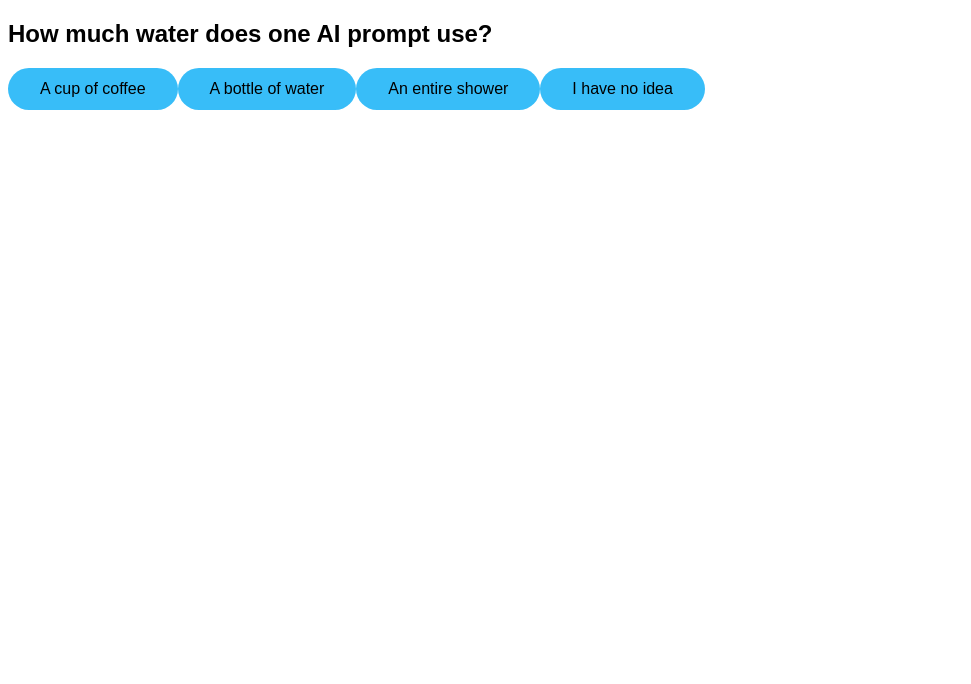
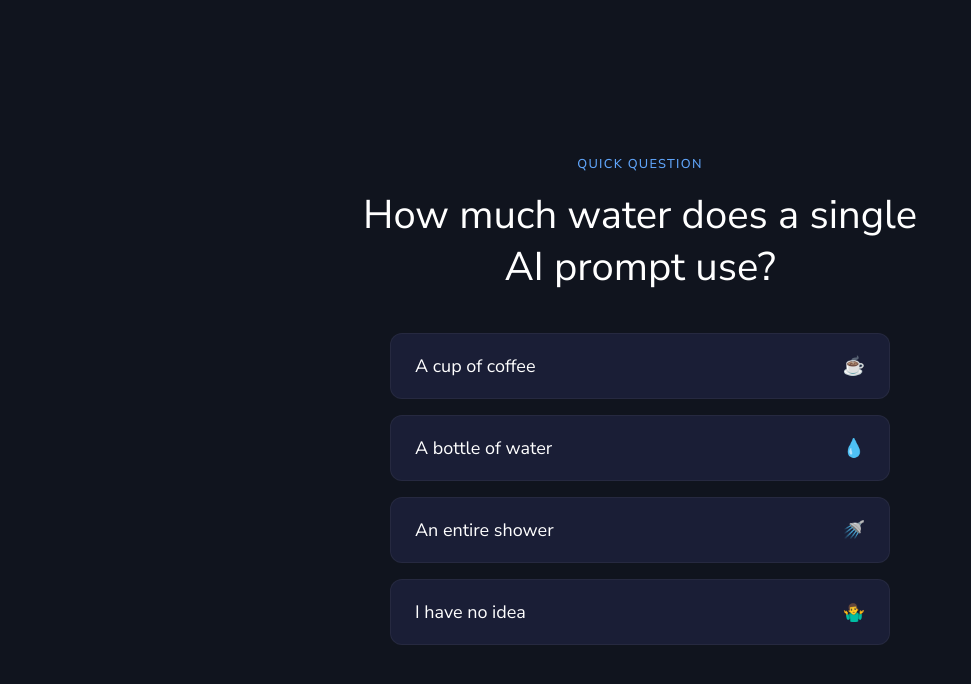
Before and after one commit to hye-soo/MDIA2109-ai-water, a Next.js app: page / in a window 1280 px wide. Both pictures are taken after a click on the button "Start Simulation". Shown: the top 684 px of the page, without its empty margins (0-971 px from the left). Built offline with nearby package versions, Linux system fonts and the light colour scheme.

Commit message:
quiz page finished, font change

```diff
--- a/app/components/quiz.js
+++ b/app/components/quiz.js
@@ -1,31 +1,61 @@
 import { useState } from "react";
+import styles from "./quiz.module.css";
 
 export default function QuizSection({ onDone }) {
   const [guessed, setGuessed] = useState(null);
 
   const options = [
-    { label: "A cup of coffee", value: "cup" },
-    { label: "A bottle of water", value: "bottle" },
-    { label: "An entire shower", value: "shower" },
-    { label: "I have no idea", value: "no_idea" },
+    { label: "A cup of coffee", value: "cup", emoji: "☕" },
+    { label: "A bottle of water", value: "bottle", emoji: "💧", correct: true },
+    { label: "An entire shower", value: "shower", emoji: "🚿" },
+    { label: "I have no idea", value: "no_idea", emoji: "🤷‍♂️" },
   ];
 
   function handleGuess(value) {
-    if (guessed) return;
+    if (guessed) return; // Prevent multiple guesses
+
     setGuessed(value);
-    setTimeout(() => onDone(), 1500);
+
+    // Automatically transition after showing the result
+    setTimeout(() => {
+      onDone();
+    }, 1500);
   }
 
   return (
-    <div>
-      <h2>How much water does one AI prompt use?</h2>
-      {options.map((opt) => (
-        <button key={opt.value} onClick={() => handleGuess(opt.value)}>
-          {opt.label}
-          {guessed && opt.value === "bottle" && " ✓"}
-        </button>
-      ))}
-      {guessed && <p>One prompt uses about 500ml of water.</p>}
+    <div className={styles.container}>
+      <div className={styles.headerContainer}>
+        <span className={styles.eyebrow}>Quick Question</span>
+        <h2 className={styles.title}>
+          How much water does a single <br /> AI prompt use?
+        </h2>
+      </div>
+
+      <div className={styles.optionsContainer}>
+        {options.map((opt) => {
+          let btnStateClass = "";
+
+          if (guessed) {
+            if (opt.correct) {
+              btnStateClass = styles.correct; // Highlight correct answer
+            } else if (guessed === opt.value) {
+              btnStateClass = styles.incorrect; // Highlight guessed incorrect answer
+            }
+          }
+
+          return (
+            <button
+              key={opt.value}
+              className={`${styles.optionBtn} ${btnStateClass}`}
+              onClick={() => handleGuess(opt.value)}
+              disabled={guessed !== null}
+            >
+              <span>{opt.label}</span>
+              <span>{opt.emoji}</span>
+            </button>
+          );
+        })}
+      </div>
     </div>
   );
 }
--- /dev/null
+++ b/app/components/quiz.module.css
@@ -0,0 +1,104 @@
+.container {
+  display: flex;
+  flex-direction: column;
+  align-items: center;
+  justify-content: center;
+  min-height: 100vh;
+  width: 100%;
+  background: #10141e; /* Dark background from screenshot */
+  color: #ffffff;
+  padding: 2rem;
+  font-family: inherit;
+}
+
+.headerContainer {
+  display: flex;
+  flex-direction: column;
+  align-items: center;
+  margin-bottom: 2.5rem;
+  text-align: center;
+}
+
+.eyebrow {
+  color: #60a5fa;
+  font-size: 0.8rem;
+  font-weight: 500;
+  letter-spacing: 0.1em;
+  text-transform: uppercase;
+  margin-bottom: 1rem;
+}
+
+.title {
+  font-size: 2.5rem;
+  font-weight: 400;
+  line-height: 1.3;
+  margin: 0;
+  max-width: 600px;
+}
+
+.optionsContainer {
+  display: flex;
+  flex-direction: column;
+  gap: 1rem;
+  width: 100%;
+  max-width: 500px;
+}
+
+.optionBtn {
+  display: flex;
+  justify-content: space-between;
+  align-items: center;
+  width: 100%;
+  padding: 1.25rem 1.5rem;
+  background-color: #1a1e36;
+  border: 1px solid rgba(255, 255, 255, 0.05);
+  border-radius: 12px;
+  color: #ffffff;
+  font-size: 1.125rem;
+  cursor: pointer;
+  transition: all 0.2s ease-in-out;
+  text-align: left;
+}
+
+.optionBtn:hover:not(:disabled) {
+  background-color: #242a4a;
+  border-color: rgba(96, 165, 250, 0.3);
+  transform: translateY(-2px);
+  box-shadow: 0 4px 12px rgba(0, 0, 0, 0.2);
+}
+
+.optionBtn:active:not(:disabled) {
+  transform: translateY(0);
+}
+
+.optionBtn.selected {
+  background-color: #242a4a;
+  border-color: #60a5fa;
+  box-shadow: 0 0 0 1px #60a5fa;
+}
+
+.optionBtn.correct {
+  background-color: rgba(16, 185, 129, 0.2);
+  border-color: #10b981;
+}
+
+.optionBtn.incorrect {
+  background-color: rgba(239, 68, 68, 0.2);
+  border-color: #ef4444;
+}
+
+.optionBtn:disabled {
+  cursor: default;
+  opacity: 0.8;
+}
+
+/* Animations for revealing the answer */
+@keyframes shake {
+  0%, 100% { transform: translateX(0); }
+  25% { transform: translateX(-5px); }
+  75% { transform: translateX(5px); }
+}
+
+.optionBtn.incorrect {
+  animation: shake 0.4s ease-in-out;
+}
--- a/app/components/start.js
+++ b/app/components/start.js
@@ -29,12 +29,6 @@ export default function HeroSection({ onStart }) {
         </button>
       </div>
 
-      {/* Right Navigation Arrow */}
-      <button className={styles.navArrow} onClick={onStart} aria-label="Next">
-        <svg className={styles.arrowSvg} viewBox="0 0 24 24" fill="none" stroke="currentColor" strokeWidth="2.5" strokeLinecap="round" strokeLinejoin="round">
-          <path d="M9 18l6-6-6-6" />
-        </svg>
-      </button>
     </div>
   );
 }
--- a/app/globals.css
+++ b/app/globals.css
@@ -1,8 +1,16 @@
 * {
-  font-family: "Pretendard", sans-serif;
+  font-family: inherit;
   box-sizing: border-box;
 }
 
+body,
+html {
+  margin: 0;
+  padding: 0;
+  width: 100%;
+  height: 100%;
+  background-color: #10141e; /* Ensure the whole screen gets the dark background */
+}
 h1 {
   font-size: 3rem;
   color: #38bdf8;
--- a/app/layout.js
+++ b/app/layout.js
@@ -1,13 +1,8 @@
-import { Geist, Geist_Mono } from "next/font/google";
+import { Nunito_Sans } from "next/font/google";
 import "./globals.css";
 
-const geistSans = Geist({
-  variable: "--font-geist-sans",
-  subsets: ["latin"],
-});
-
-const geistMono = Geist_Mono({
-  variable: "--font-geist-mono",
+const nunitoSans = Nunito_Sans({
+  variable: "--font-nunito-sans",
   subsets: ["latin"],
 });
 
@@ -19,7 +14,7 @@ export const metadata = {
 export default function RootLayout({ children }) {
   return (
     <html lang="en">
-      <body className={`${geistSans.variable} ${geistMono.variable}`}>
+      <body className={nunitoSans.className}>
         {children}
       </body>
     </html>
```
